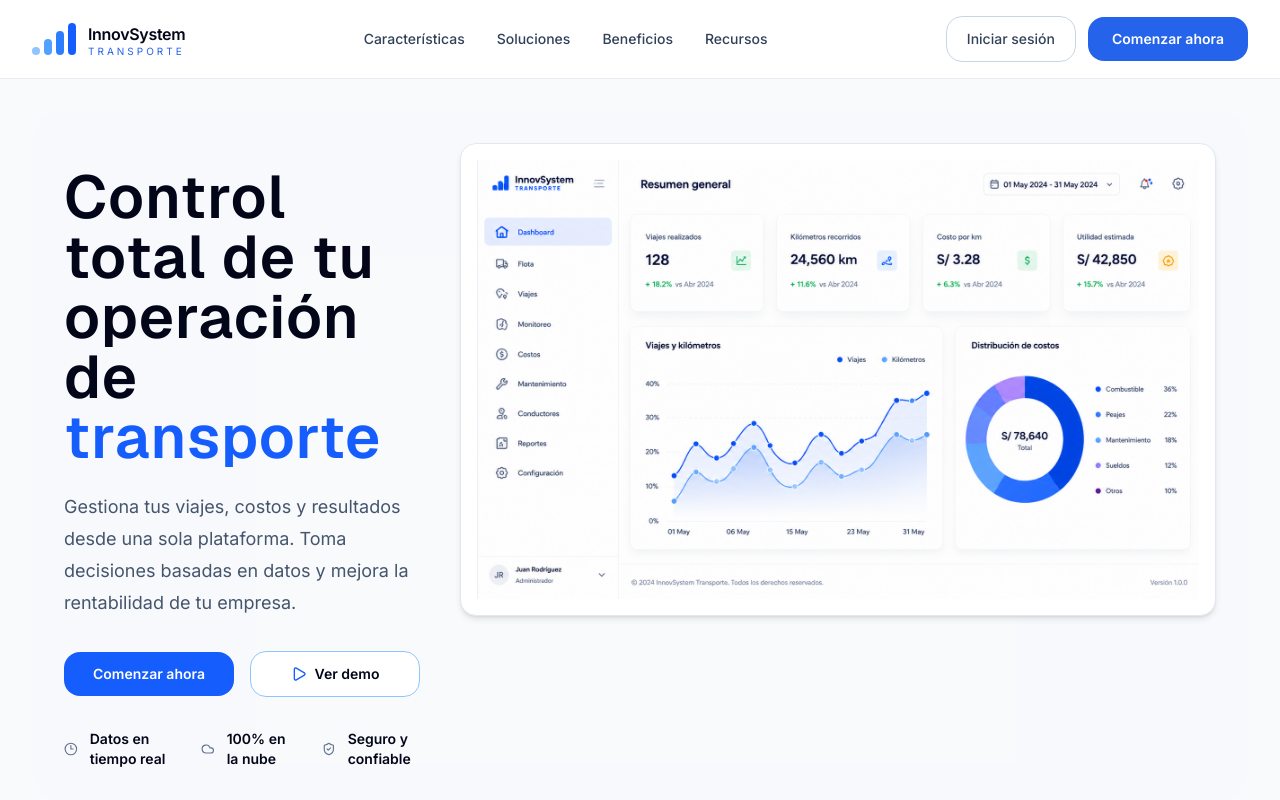
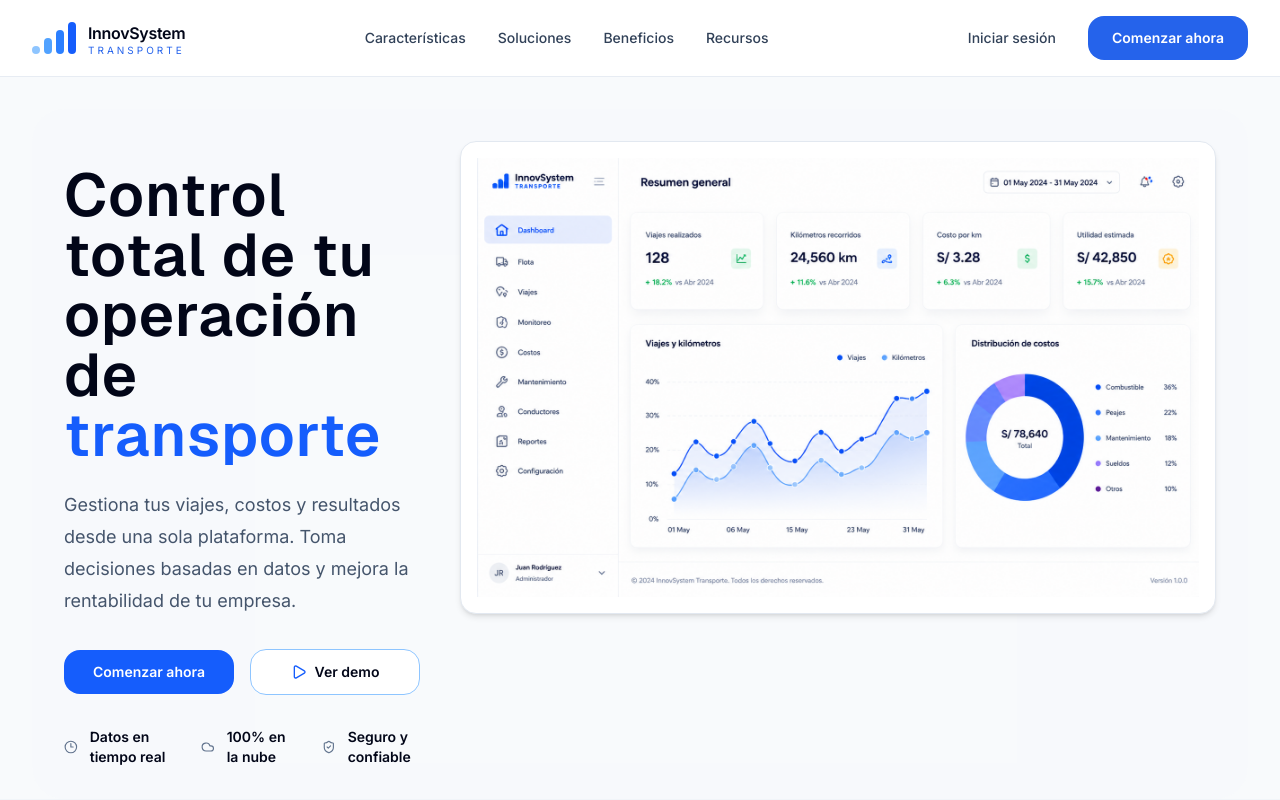
Before and after one commit to Jerowaree/InnovSystem, a Next.js app: page / in a window 1280 px wide. Shown: the top 800 px of the page. Built offline with nearby package versions, Linux system fonts and the light colour scheme.

Commit message:
mejora iniciar sesion topbar

```diff
--- a/src/components/Header.tsx
+++ b/src/components/Header.tsx
@@ -32,7 +32,7 @@ export default function Header() {
         <div className="hidden items-center gap-3 md:flex">
           <Link
             href="/login"
-            className="rounded-2xl border border-slate-300 bg-white px-5 py-3 text-sm font-medium text-slate-700 transition hover:border-slate-400 hover:bg-slate-50"
+            className="rounded-2xl bg-white px-5 py-3 text-sm font-medium text-slate-700 transition hover:border-slate-400 hover:bg-slate-50"
           >
             Iniciar sesión
           </Link>
```
